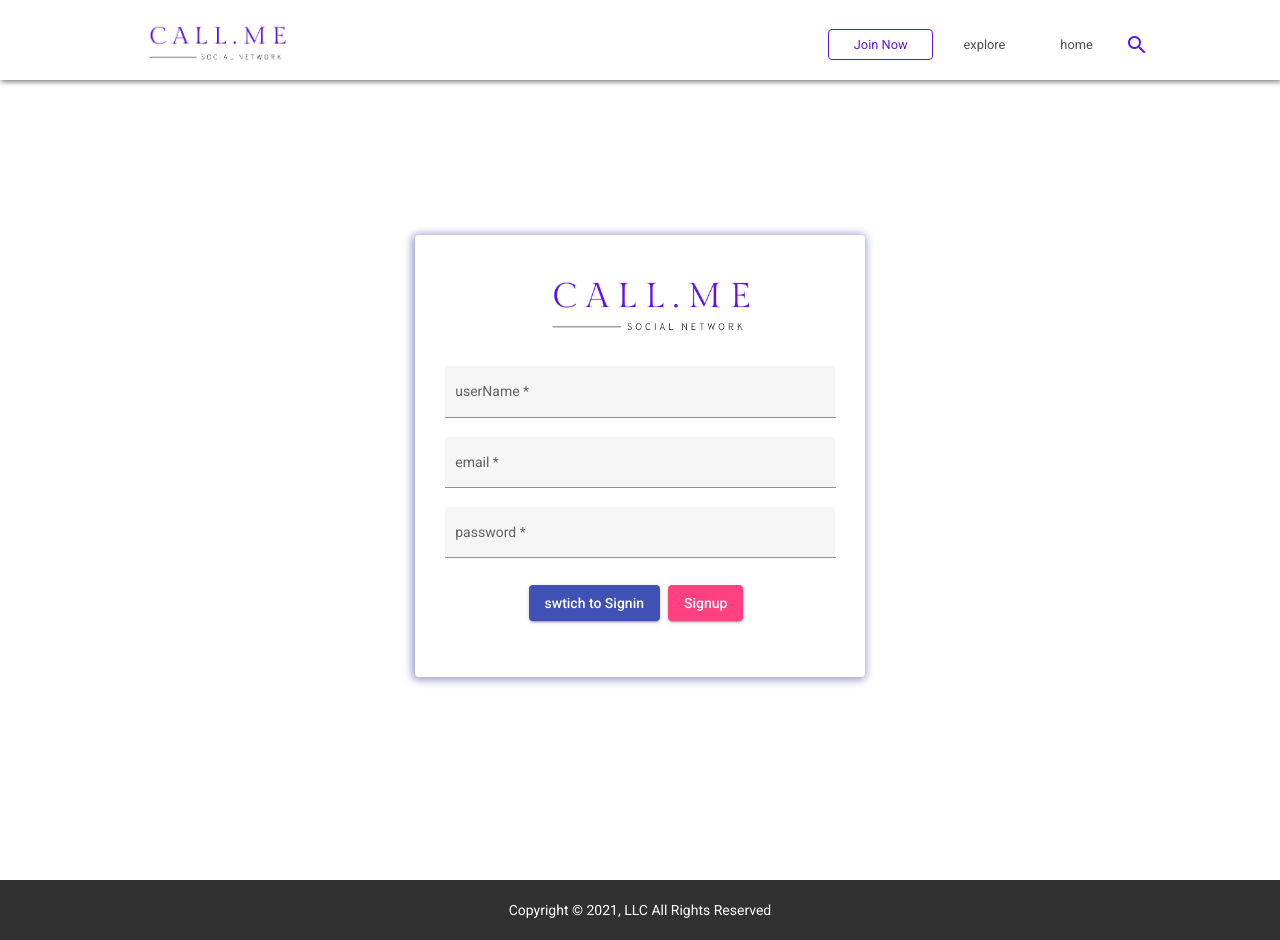
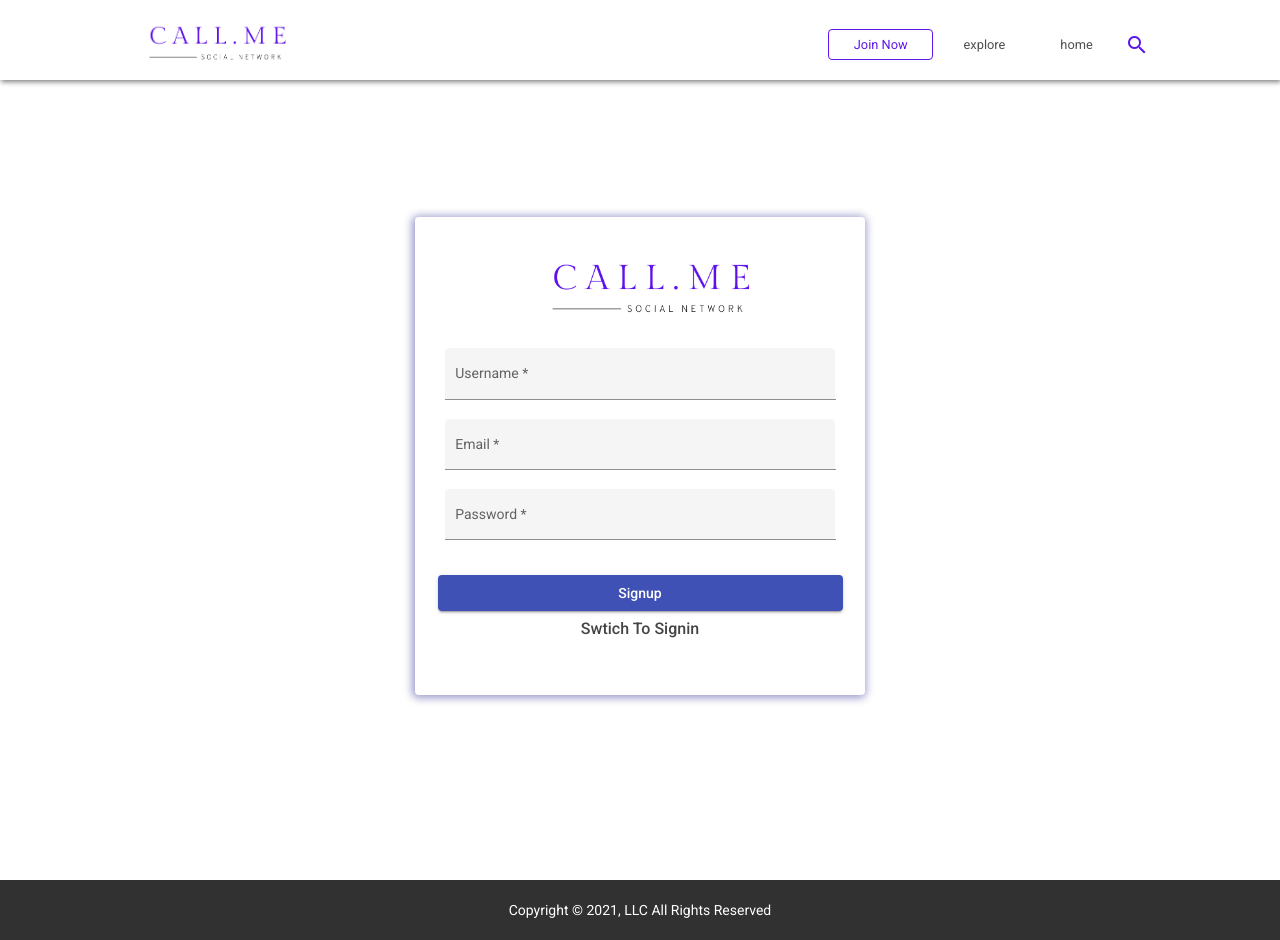
Before and after one commit to hamed-bavar/callMe, an Angular app: page /register in a window 1280 px wide. Built offline with nearby package versions, Linux system fonts and the light colour scheme.

Commit message:
fix signin link in landing page and work a little bit on registerpage

```diff
--- a/src/app/app.module.ts
+++ b/src/app/app.module.ts
@@ -7,8 +7,10 @@ import { SharedModule } from './shared/shared.module';
 import { GlobalModule } from './global/global.module';
 import { FormsModule } from '@angular/forms';
 import { AuthModule } from './auth/auth.module';
+import { RouterModule } from '@angular/router';
+import { LandingPageComponent } from './landing-page/landing-page.component';
 @NgModule({
-  declarations: [AppComponent],
+  declarations: [AppComponent, LandingPageComponent],
   imports: [
     BrowserModule,
     BrowserAnimationsModule,
@@ -16,6 +18,7 @@ import { AuthModule } from './auth/auth.module';
     GlobalModule,
     FormsModule,
     AuthModule,
+    RouterModule,
     AppRoutingModule,
   ],
   providers: [],
--- a/src/app/auth/register/register.component.html
+++ b/src/app/auth/register/register.component.html
@@ -6,32 +6,27 @@
     <mat-card-content class="content">
       <form [formGroup]="authForm" (ngSubmit)="submitForm()">
         <app-input
-          label="userName"
+          label="Username"
           type="text"
           [control]="$any(authForm).get('username')"
         ></app-input>
         <app-input
-          label="email"
+          label="Email"
           type="text"
           [control]="$any(authForm).get('email')"
         ></app-input>
         <app-input
-          label="password"
+          label="Password"
           type="password"
           [control]="$any(authForm).get('password')"
         ></app-input>
-        <mat-card-actions>
-          <button
-            mat-raised-button
-            color="primary"
-            type="button"
-            (click)="changeGoal()"
-          >
-            swtich to {{ isSignUp ? "Signin" : "Signup" }}
-          </button>
-          <button mat-raised-button color="accent" type="submit">
+        <mat-card-actions class="card-actions">
+          <button mat-raised-button color="primary" type="submit">
             {{ !isSignUp ? "Signin" : "Signup" }}
           </button>
+          <p (click)="changeGoal()" class="switch">
+            Swtich To {{ isSignUp ? "Signin" : "Signup" }}
+          </p>
         </mat-card-actions>
       </form>
     </mat-card-content>
--- a/src/app/auth/register/register.component.scss
+++ b/src/app/auth/register/register.component.scss
@@ -13,5 +13,19 @@
       margin: 0 auto;
       margin-bottom: 1rem;
     }
+    .card-actions {
+      button {
+        display: block;
+        width: 90%;
+        margin: 0.5rem auto;
+      }
+      .switch {
+        display: inline;
+        font-size: 1rem;
+        color: $lightGray;
+        font-weight: 550;
+        cursor: pointer;
+      }
+    }
   }
 }
--- a/src/app/landing-page/landing-page.component.html
+++ b/src/app/landing-page/landing-page.component.html
@@ -15,7 +15,7 @@
           and others.follow your friends and also new people and expand your
           Community Relations
         </p>
-        <a href="" class="btn">Sign In</a>
+        <a routerLink="/register" class="btn">Sign In</a>
       </div>
     </div>
   </section>
```
